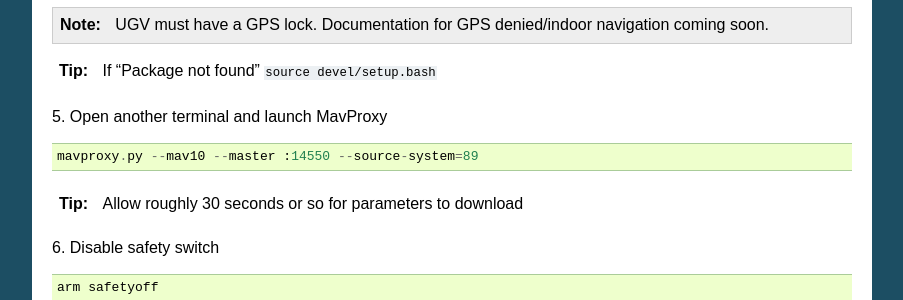
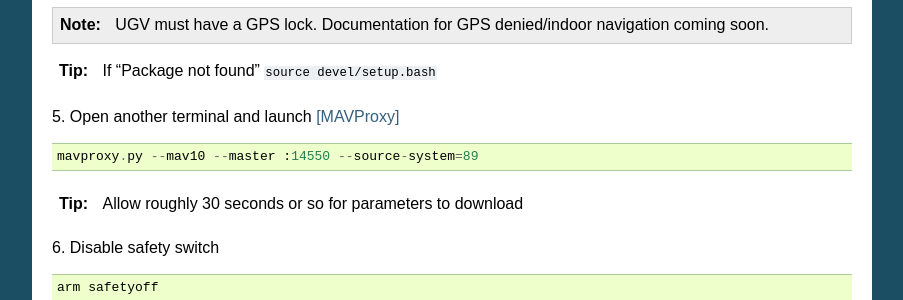
Before and after one commit to aionrobotics/docs, a Sphinx documentation site: the page built from docs/arduros-getting-started.rst, in a window 1280 px wide and 900 px high, scrolled down 941 px. Shown: the part 152-452 px from the top of the window, without its empty margins (198-1101 px from the left). Built offline with Sphinx 7.4.7, drawn with Linux system fonts in a browser that asks for light colours; pages that are not in the unit, such as notebooks, are missing from menus; part of the change alters nothing that is shown.

```diff
--- a/docs/arduros-getting-started.rst
+++ b/docs/arduros-getting-started.rst
@@ -59,7 +59,7 @@ Robot Bringup
 
 .. tip:: If "Package not found" ``source devel/setup.bash``
 
-5. Open another terminal and launch MavProxy
+5. Open another terminal and launch `[MAVProxy] <https://ardupilot.github.io/MAVProxy/html/index.html>`_
 ::
     mavproxy.py --mav10 --master :14550 --source-system=89
 
```
